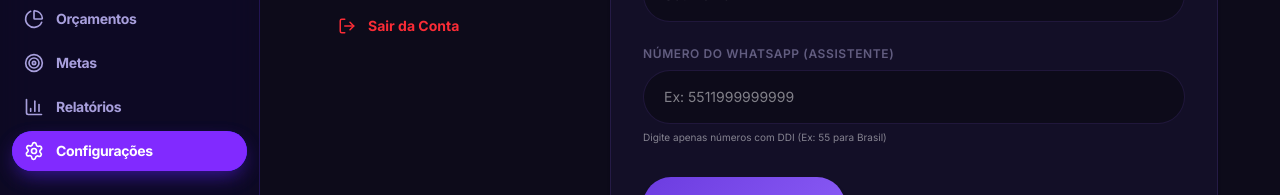
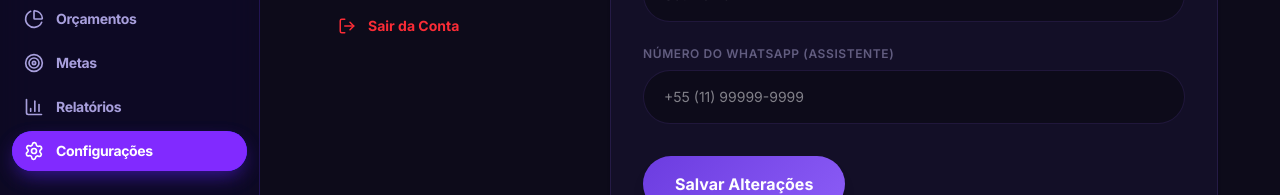
Before and after one commit to Lsantoss1/finan, a Next.js app: page /configuracoes in a window 1280 px wide. Shown: the part 389-584 px from the top of the page. Built offline with nearby package versions, Linux system fonts and the light colour scheme; no server answers.

Commit message:
Fix WhatsApp number identification and add input mask

```diff
--- a/src/app/(app)/configuracoes/page.tsx
+++ b/src/app/(app)/configuracoes/page.tsx
@@ -19,6 +19,15 @@ import { cn } from '@/lib/utils';
 import { useUser } from '@/hooks/useUser';
 import toast from 'react-hot-toast';
 import { useRouter } from 'next/navigation';
+
+const formatWhatsApp = (v: string) => {
+  if (!v) return '';
+  v = v.replace(/\D/g, '');
+  if (v.length <= 2) return `+${v}`;
+  if (v.length <= 4) return `+${v.slice(0,2)} (${v.slice(2)}`;
+  if (v.length <= 8) return `+${v.slice(0,2)} (${v.slice(2,4)}) ${v.slice(4)}`;
+  return `+${v.slice(0,2)} (${v.slice(2,4)}) ${v.slice(4,9)}-${v.slice(9,13)}`;
+};
 
 export default function ConfiguracoesPage() {
   const supabase = createClient();
@@ -49,13 +58,15 @@ export default function ConfiguracoesPage() {
     e.preventDefault();
     setLoading(true);
 
+    const cleanWhatsapp = formData.whatsapp_number.replace(/\D/g, '');
+
     const { error } = await supabase
       .from('profiles')
       .update({
         name: formData.name,
         currency: formData.currency,
         theme: formData.theme,
-        whatsapp_number: formData.whatsapp_number,
+        whatsapp_number: cleanWhatsapp,
         updated_at: new Date().toISOString()
       })
       .eq('id', user?.id);
@@ -156,13 +167,13 @@ export default function ConfiguracoesPage() {
                 <div>
                   <label className="block text-xs font-semibold uppercase tracking-wider mb-2" style={{ color: 'var(--text-muted)' }}>Número do WhatsApp (Assistente)</label>
                   <input
-                    value={formData.whatsapp_number}
-                    onChange={e => setFormData({...formData, whatsapp_number: e.target.value})}
+                    value={formatWhatsApp(formData.whatsapp_number)}
+                    onChange={e => setFormData({...formData, whatsapp_number: e.target.value.replace(/\D/g, '')})}
                     className="w-full px-5 py-4 rounded-2xl text-sm border outline-none transition-all focus:border-[var(--primary)]"
                     style={{ background: 'var(--bg)', borderColor: 'var(--border)', color: 'var(--text)' }}
-                    placeholder="Ex: 5511999999999"
+                    placeholder="+55 (11) 99999-9999"
+                    maxLength={19}
                   />
-                  <p className="mt-1.5 text-[10px] opacity-50">Digite apenas números com DDI (Ex: 55 para Brasil)</p>
                 </div>
               </div>
 
--- a/src/app/actions/whatsapp.ts
+++ b/src/app/actions/whatsapp.ts
@@ -6,14 +6,15 @@ import { parseWhatsAppMessage } from "./ai";
 export async function processWhatsAppMessage(from: string, text: string) {
   const supabaseAdmin = getSupabaseAdmin();
   // 1. Identificar o usuário pelo número de WhatsApp
-  // Remove caracteres não numéricos para garantir comparação limpa
+  // Extrai apenas os últimos 8 dígitos para evitar problemas de DDI, DDD e o nono dígito (muito comum no Brasil)
   const cleanNumber = from.replace(/\D/g, "");
-  console.log(`🔍 Identifying user for number: ${cleanNumber} (from: ${from})`);
+  const searchNumber = cleanNumber.length >= 8 ? cleanNumber.slice(-8) : cleanNumber;
+  console.log(`🔍 Identifying user for number ending in: ${searchNumber} (from: ${from})`);
 
   const { data: profile, error: profileError } = await supabaseAdmin
     .from('profiles')
     .select('id, name')
-    .filter('whatsapp_number', 'ilike', `%${cleanNumber}%`)
+    .filter('whatsapp_number', 'ilike', `%${searchNumber}%`)
     .single();
 
   if (profileError || !profile) {
```
